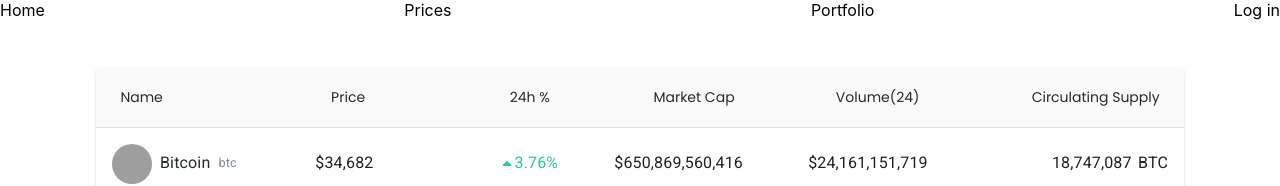
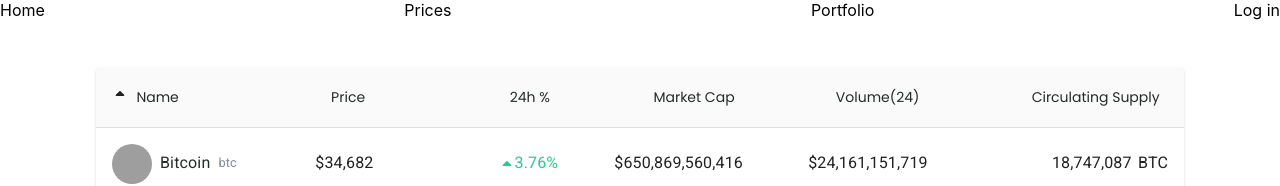
Before and after one commit to IrvHenri/moonshot, a React (Create React App) app in the folder client/: page /prices in a window 1280 px wide. Both pictures are taken after a click on the element "Name". Shown: the top 186 px of the page. Built offline with nearby package versions, Linux system fonts and the light colour scheme; grey boxes are pictures that could not be loaded.

Commit message:
craeted arrow helper function for conditional rendering for headers

```diff
--- a/client/src/components/Prices/index.js
+++ b/client/src/components/Prices/index.js
@@ -6,8 +6,8 @@ import TableCell from "@material-ui/core/TableCell";
 import TableContainer from "@material-ui/core/TableContainer";
 import TableHead from "@material-ui/core/TableHead";
 import TableRow from "@material-ui/core/TableRow";
-import { TiArrowSortedDown, TiArrowSortedUp } from "react-icons/ti";
 import { useSortableData } from "../../hooks/useSortableData";
+import arrowHelper from "../../helpers/arrowHelper";
 import Row from "./Row";
 import "./index.css";
 
@@ -132,6 +132,7 @@ const TableData = () => {
                     style={{ minWidth: column.minWidth }}
                     onClick={() => requestSort(column.id)}
                   >
+                    {arrowHelper(column.id, active, direction)}
                     <button className="table-header-btn">{column.label}</button>
                   </TableCell>
                 ))}
--- /dev/null
+++ b/client/src/helpers/arrowHelper.js
@@ -0,0 +1,15 @@
+import { TiArrowSortedDown, TiArrowSortedUp } from "react-icons/ti";
+export default function arrowHelper(id, active, direction) {
+  if (id === active) {
+    if (direction === "ascending") {
+      return <TiArrowSortedUp />;
+    } else if (direction === "descending") {
+      return <TiArrowSortedDown />;
+    }
+  }
+  return;
+}
+
+// check if id is equal to the active header
+//if direction = ascending render up arrow
+// else if direction = descending render down arrow
--- a/client/src/hooks/useSortableData.js
+++ b/client/src/hooks/useSortableData.js
@@ -33,6 +33,5 @@ export const useSortableData = (items, config = null) => {
     setDirection(direction);
     setActive(key);
   };
-  console.log(sortConfig);
   return { items: sortedItems, requestSort, direction, active };
 };
```
